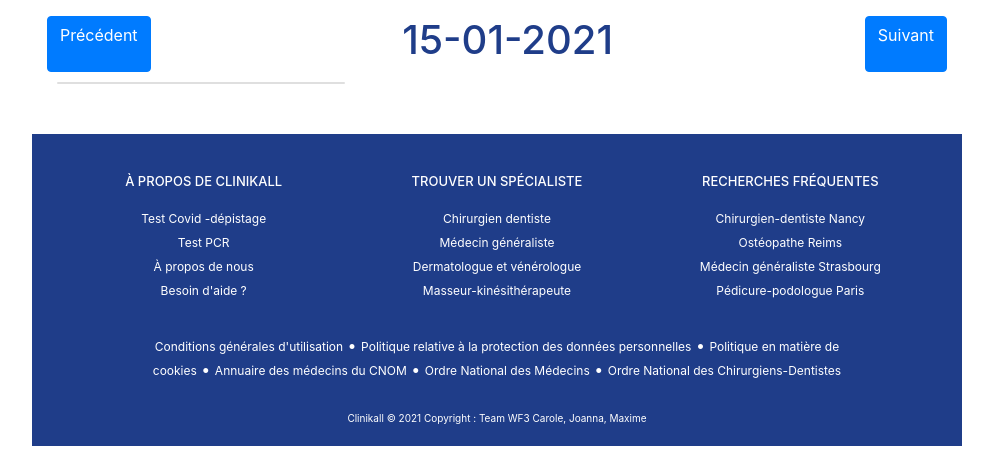
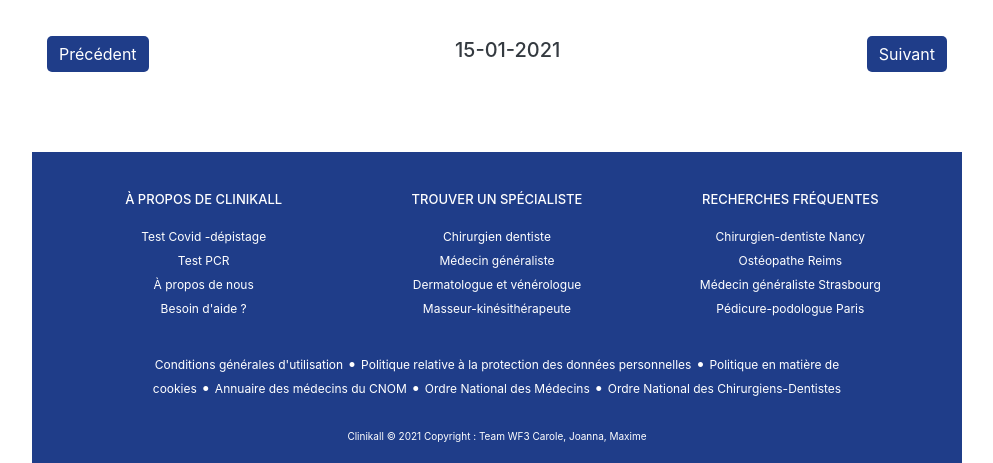
Before and after one commit to SluggerH/CliniKall, a Symfony app: template templates/rdv/agenda.html.twig in a window 1280 px wide. Shown: the top 463 px of the page, without its empty margins (143-1136 px from the left). Run offline with Twig, Linux system fonts and the light colour scheme; the template is opened without the code that fills it, so the values that code supplies are empty; some libraries are stand-ins or nearby versions.

Commit message:
Commit rdv

```diff
--- a/public/css/styles.css
+++ b/public/css/styles.css
@@ -468,11 +468,11 @@
   }
 
 /* Design des cards */
-  .card{
+  .card-praticiens{
     width: 15%;
     margin: 10px;
   }
-  .card h3{
+  .card-praticiens h3{
     font-size: 16px;
   }
   .btn-pt{
@@ -514,6 +514,53 @@
 .praticien-sp{
   color: #1F3D89;
 }
+
+/***************** PRISE DE RDV *****************/
+  /* Choix du praticien */
+  .card-rdv-pt p, .card-rdv-pt h5, .card-rdv-pt .card-header{
+    color: #1F3D89;
+  }
+  .card-rdv-pt{
+    margin: 20px;
+  }
+  .rdv-pt{
+    display: flex;
+    align-items: center;
+    justify-content: center;
+    flex-wrap: wrap;
+  }
+
+  /* Choix de la date */
+  .register-agenda{
+    margin: 20px 0px;
+  }
+  .btn-agenda{
+    background-color: #1F3D89;
+    color: #FFFFFF;
+    border: 0px;
+    border-radius: 5px;
+  }
+  .h1-register-agenda{
+    font-size: 20px;
+    display: flex;
+    align-items: center;
+    justify-content: center;
+  }
+  .card-agenda{
+    margin-top: 20px;
+  }
+  .card-agenda li{
+    margin: 10px;
+    display: flex;
+    align-items: center;
+    justify-content: space-around;
+  }
+
+  /* Confirmation rdv */
+  .confirm-rdv{
+    border-radius: 5px;
+    border: 1px #1F3D89;
+  }
 
 /***************** NEWSLETTER *****************/
 
@@ -743,8 +790,9 @@
 
 /***************** RESPONSIVE *****************/
 
-/* Responsive accueil */
+
 @media only screen and (min-width: 1024px) {
+  /******** RESPONSIVE ACCUEIL ********/
   /* Bloc recherche praticien */
   .text-rh-ac span, .text-rh-ac p{
     display: block;
@@ -842,4 +890,22 @@
   .newsletter-subscribe form .form-control {
     margin-bottom: 0px;
   }
+
+/******** RESPONSIVE RESERVATION RDV ********/
+  /* Choix du praticien */
+  .rdv-pt{
+    justify-content: right;
+  }
+
+  /* Choix de la date */
+  .date-reserver{
+    display: flex;
+    align-items: center;
+    justify-content: center;
+    flex-wrap: wrap;
+    margin-top: 20px;
+  }
+  .card-agenda{
+    margin: 10px 10px;
+  }
 }
--- a/src/Controller/RDVController.php
+++ b/src/Controller/RDVController.php
@@ -40,7 +40,7 @@ class RDVController extends AbstractController
             ]);
         }else{
             $this->addFlash('danger',"Vous devez d'abord vous connecter pour prendre rdv.");
-            return $this->render('security/login.html.twig');
+            return $this->render('base/index.html.twig');
         }
     }
 
--- a/templates/rdv/agenda.html.twig
+++ b/templates/rdv/agenda.html.twig
@@ -3,23 +3,29 @@
 {% block title %}Réservation date{% endblock %}
 
 {% block body %}
-<div class="container register text-dark">
-<div class="d-flex justify-content-between w-100">
-<a class="btn btn-primary" href="{{ path('reservation_agenda',{id: praticien.id,date: previousday|date('Y-m-d') }) }}"><i class="fas fa-arrow-left"></i>Précédent</a>
-<h1 class="h1-register">{{ date|date('d-m-Y') }}</h1>
-<a class="btn btn-primary"href="{{ path('reservation_agenda',{id: praticien.id,date: nextday|date('Y-m-d') }) }}" ><i class="fas fa-arrow-right"></i>Suivant</a>
-</div>
 
- <div class="card" style="width: 18rem;">
-    <ul class="list-group list-group-flush">
+  <div class="container register-agenda text-dark">
+
+    <div class="d-flex justify-content-between w-100 date-agenda">
+      {# Précédent #}
+      <a class="btn btn-agenda" href="{{ path('reservation_agenda',{id: praticien.id,date: previousday|date('Y-m-d') }) }}"><i class="fas fa-arrow-left"></i>Précédent</a>
+      {# Date #}
+      <h1 class="h1-register-agenda">{{ date|date('d-m-Y') }}</h1>
+      {# Suivant #}
+      <a class="btn btn-agenda"href="{{ path('reservation_agenda',{id: praticien.id,date: nextday|date('Y-m-d') }) }}" ><i class="fas fa-arrow-right"></i>Suivant</a>
+
+    </div>
+
+    <div class="date-reserver">
       {% for horaires_rdv in horaires_rdvs %}
-          <li class="list-group-item">{{ horaires_rdv }}h<a class="btn btn-success w-30" href="{{ path('reservation_date',{id: praticien.id,date: date|date('Y-m-d'),hour: horaires_rdv}) }}">Réserver</a></li>
-        {% endfor %}
-     </ul>
+        <div class="card card-agenda" style="width: 18rem;">
+            <ul class="list-group list-group-flush">
+              <li class="list-group-item">{{ horaires_rdv }}h - <a class="btn btn-success w-30" href="{{ path('reservation_date',{id: praticien.id,date: date|date('Y-m-d'),hour: horaires_rdv}) }}">Réserver</a></li>
+            </ul>
+        </div>
+      {% endfor %}
+    </div>
 
-</div>
-</div>
-
-
+  </div>
 
 {% endblock %}
--- a/templates/rdv/date.html.twig
+++ b/templates/rdv/date.html.twig
@@ -14,7 +14,7 @@
             {{ form_row(RDVForm.hour) }}
             {{ form_row(RDVForm.message) }}
 
-            <button class="btn btn-primary" type="submit">Valider</button>
+            <button class="btn btn-login" type="submit">Valider</button>
             </br></br>
         {{ form_end(RDVForm) }}
 
--- a/templates/user/user.html.twig
+++ b/templates/user/user.html.twig
@@ -6,7 +6,7 @@
 
         <div class="container espace-user">
 
-        <h1 class="h1-espace-user">Mon compte</h1>
+                <h1 class="h1-espace-user">Mon compte</h1>
 
                 <div class="card-group info-user">
 
```
Also changed, not shown: templates/base/header.html.twig (+14 -3 lines), templates/praticien/nos-praticiens.html.twig (+15 -15 lines), templates/rdv/confirmation.html.twig (+12 -13 lines), templates/rdv/praticiens.html.twig (+17 -7 lines).
